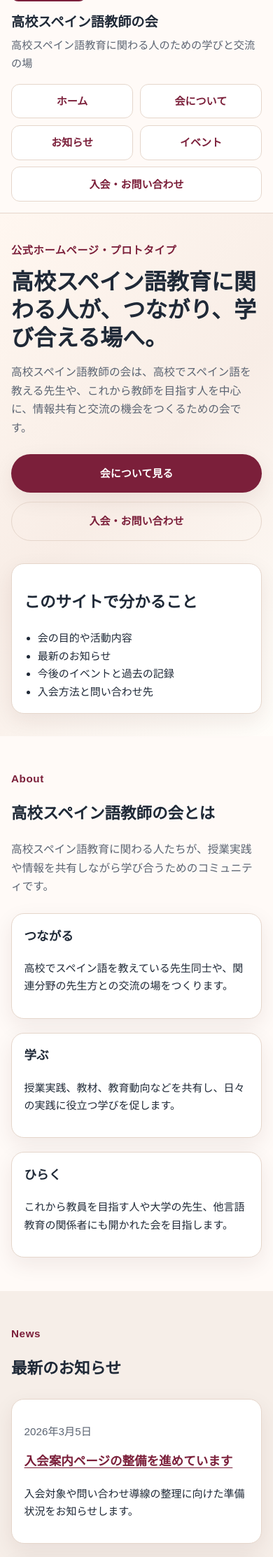
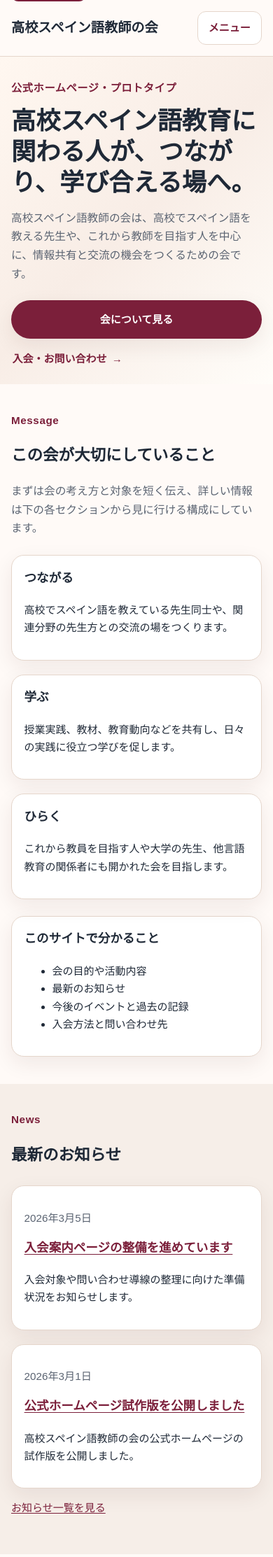
Before and after one commit to yescwecan/spanish_teachers, a Jekyll site: the page built from index.html, in a window 390 px wide. Shown: the top 2225 px of the page at 70% size. Built offline with Jekyll 4.4.1, drawn with Linux system fonts in a browser that asks for light colours.

Commit message:
Create message-first mobile homepage sample

```diff
--- a/_layouts/default.html
+++ b/_layouts/default.html
@@ -16,11 +16,11 @@
     <a class="skip-link" href="#main-content">本文へ移動</a>
     <header class="site-header">
       <div class="container header-inner">
-        <div>
+        <div class="brand-block">
           <p class="site-name"><a href="{{ '/' | relative_url }}">{{ site.title }}</a></p>
           <p class="site-tagline">高校スペイン語教育に関わる人のための学びと交流の場</p>
         </div>
-        <nav class="site-nav" aria-label="主要メニュー">
+        <nav class="site-nav desktop-nav" aria-label="主要メニュー">
           <ul>
             <li><a href="{{ '/' | relative_url }}">ホーム</a></li>
             <li><a href="{{ '/about/' | relative_url }}">会について</a></li>
@@ -29,6 +29,17 @@
             <li><a href="{{ '/join-contact/' | relative_url }}">入会・お問い合わせ</a></li>
           </ul>
         </nav>
+        <details class="mobile-nav">
+          <summary>メニュー</summary>
+          <nav class="mobile-nav-panel" aria-label="主要メニュー">
+            <ul>
+              <li><a href="{{ '/about/' | relative_url }}">会について</a></li>
+              <li><a href="{{ '/join-contact/' | relative_url }}">入会・お問い合わせ</a></li>
+              <li><a href="{{ '/news/' | relative_url }}">お知らせ</a></li>
+              <li><a href="{{ '/events/' | relative_url }}">イベント</a></li>
+            </ul>
+          </nav>
+        </details>
       </div>
     </header>
 
--- a/assets/css/style.css
+++ b/assets/css/style.css
@@ -81,6 +81,10 @@
   padding: 1rem 0;
 }
 
+.brand-block {
+  min-width: 0;
+}
+
 .site-name {
   margin: 0;
   font-size: 1.2rem;
@@ -113,6 +117,19 @@
   font-weight: 600;
 }
 
+.mobile-nav {
+  display: none;
+}
+
+.mobile-nav summary {
+  list-style: none;
+  cursor: pointer;
+}
+
+.mobile-nav summary::-webkit-details-marker {
+  display: none;
+}
+
 .hero {
   padding: 5rem 0 3rem;
   background: linear-gradient(135deg, #fff7f0 0%, #f8ede6 50%, #fffdf9 100%);
@@ -120,9 +137,13 @@
 
 .hero-grid {
   display: grid;
-  grid-template-columns: 1.3fr 0.9fr;
+  grid-template-columns: 1fr;
   gap: 2rem;
   align-items: center;
+}
+
+.hero-content {
+  max-width: 44rem;
 }
 
 .eyebrow {
@@ -169,6 +190,18 @@
   color: var(--primary);
   border: 1px solid var(--border);
   box-shadow: none;
+}
+
+.text-link-button {
+  display: inline-flex;
+  align-items: center;
+  font-weight: 700;
+  text-decoration: none;
+}
+
+.text-link-button::after {
+  content: "→";
+  margin-left: 0.45rem;
 }
 
 .hero-card,
@@ -219,6 +252,10 @@
 
 .card {
   padding: 1.4rem;
+}
+
+.site-guide-card {
+  margin-top: 1.5rem;
 }
 
 .card h3,
@@ -306,12 +343,7 @@
   }
 
   .header-inner {
-    align-items: flex-start;
-    flex-direction: column;
-  }
-
-  .site-nav {
-    width: 100%;
+    gap: 1rem;
   }
 }
 
@@ -325,33 +357,72 @@
   }
 
   .header-inner {
-    gap: 1rem;
+    align-items: center;
+    flex-direction: row;
+    justify-content: space-between;
   }
 
-  .site-nav ul {
-    gap: 0.6rem;
-    justify-content: flex-start;
+  .site-tagline,
+  .desktop-nav {
+    display: none;
   }
 
-  .site-nav li {
-    flex: 1 1 calc(50% - 0.6rem);
+  .mobile-nav {
+    display: block;
+    margin-left: auto;
   }
 
-  .site-nav a {
-    display: block;
-    padding: 0.7rem 0.85rem;
+  .mobile-nav summary {
+    padding: 0.65rem 0.95rem;
     background: var(--surface);
     border: 1px solid var(--border);
     border-radius: 12px;
     text-align: center;
+    font-weight: 700;
+    color: var(--primary);
+  }
+
+  .mobile-nav[open] {
+    position: absolute;
+    right: 1rem;
+    top: calc(100% - 0.4rem);
+    width: min(18rem, calc(100% - 2rem));
+    z-index: 25;
+  }
+
+  .mobile-nav-panel {
+    margin-top: 0.6rem;
+    padding: 0.7rem;
+    background: rgba(255, 250, 247, 0.98);
+    border: 1px solid var(--border);
+    border-radius: 16px;
+    box-shadow: var(--shadow);
+  }
+
+  .mobile-nav-panel ul {
+    list-style: none;
+    margin: 0;
+    padding: 0;
+    display: grid;
+    gap: 0.55rem;
+  }
+
+  .mobile-nav-panel a {
+    display: block;
+    padding: 0.75rem 0.9rem;
+    text-decoration: none;
+    font-weight: 600;
+    border-radius: 12px;
+    background: var(--surface);
+    border: 1px solid var(--border);
   }
 
   .hero {
-    padding: 2.5rem 0 2rem;
+    padding: 2rem 0 1.5rem;
   }
 
   .section {
-    padding: 3rem 0;
+    padding: 2.4rem 0;
   }
 
   .page-hero {
@@ -367,19 +438,31 @@
     font-size: 0.98rem;
   }
 
+  .hero h1 {
+    font-size: clamp(2.2rem, 9vw, 3rem);
+  }
+
   .card,
-  .hero-card,
   .notice-box,
   .callout {
     padding: 1.1rem;
   }
 
   .button-row {
+    align-items: flex-start;
     flex-direction: column;
-    align-items: stretch;
   }
 
   .button {
     text-align: center;
+    width: 100%;
+  }
+
+  .hero-actions {
+    gap: 1rem;
+  }
+
+  .text-link-button {
+    padding-left: 0.1rem;
   }
 }
--- a/index.html
+++ b/index.html
@@ -5,33 +5,24 @@
 ---
 <section class="hero">
   <div class="container hero-grid">
-    <div>
+    <div class="hero-content">
       <p class="eyebrow">公式ホームページ・プロトタイプ</p>
       <h1>高校スペイン語教育に関わる人が、つながり、学び合える場へ。</h1>
       <p class="lead">高校スペイン語教師の会は、高校でスペイン語を教える先生や、これから教師を目指す人を中心に、情報共有と交流の機会をつくるための会です。</p>
-      <div class="button-row">
+      <div class="button-row hero-actions">
         <a class="button" href="{{ '/about/' | relative_url }}">会について見る</a>
-        <a class="button secondary" href="{{ '/join-contact/' | relative_url }}">入会・お問い合わせ</a>
+        <a class="text-link-button" href="{{ '/join-contact/' | relative_url }}">入会・お問い合わせ</a>
       </div>
     </div>
-    <aside class="hero-card" aria-label="サイト案内">
-      <h2>このサイトで分かること</h2>
-      <ul>
-        <li>会の目的や活動内容</li>
-        <li>最新のお知らせ</li>
-        <li>今後のイベントと過去の記録</li>
-        <li>入会方法と問い合わせ先</li>
-      </ul>
-    </aside>
   </div>
 </section>
 
 <section class="section">
   <div class="container">
     <div class="section-header">
-      <p class="eyebrow">About</p>
-      <h2>高校スペイン語教師の会とは</h2>
-      <p class="lead">高校スペイン語教育に関わる人たちが、授業実践や情報を共有しながら学び合うためのコミュニティです。</p>
+      <p class="eyebrow">Message</p>
+      <h2>この会が大切にしていること</h2>
+      <p class="lead">まずは会の考え方と対象を短く伝え、詳しい情報は下の各セクションから見に行ける構成にしています。</p>
     </div>
     <div class="grid-3">
       <article class="card">
@@ -46,6 +37,15 @@
         <h3>ひらく</h3>
         <p>これから教員を目指す人や大学の先生、他言語教育の関係者にも開かれた会を目指します。</p>
       </article>
+    </div>
+    <div class="card site-guide-card">
+      <h3>このサイトで分かること</h3>
+      <ul>
+        <li>会の目的や活動内容</li>
+        <li>最新のお知らせ</li>
+        <li>今後のイベントと過去の記録</li>
+        <li>入会方法と問い合わせ先</li>
+      </ul>
     </div>
   </div>
 </section>
@@ -118,7 +118,7 @@
     </div>
     <div class="button-row">
       <a class="button" href="{{ '/join-contact/' | relative_url }}">入会・お問い合わせを見る</a>
-      <a class="button secondary" href="{{ '/privacy/' | relative_url }}">プライバシーポリシー</a>
+      <a class="text-link-button" href="{{ '/privacy/' | relative_url }}">プライバシーポリシー</a>
     </div>
   </div>
 </section>
```
